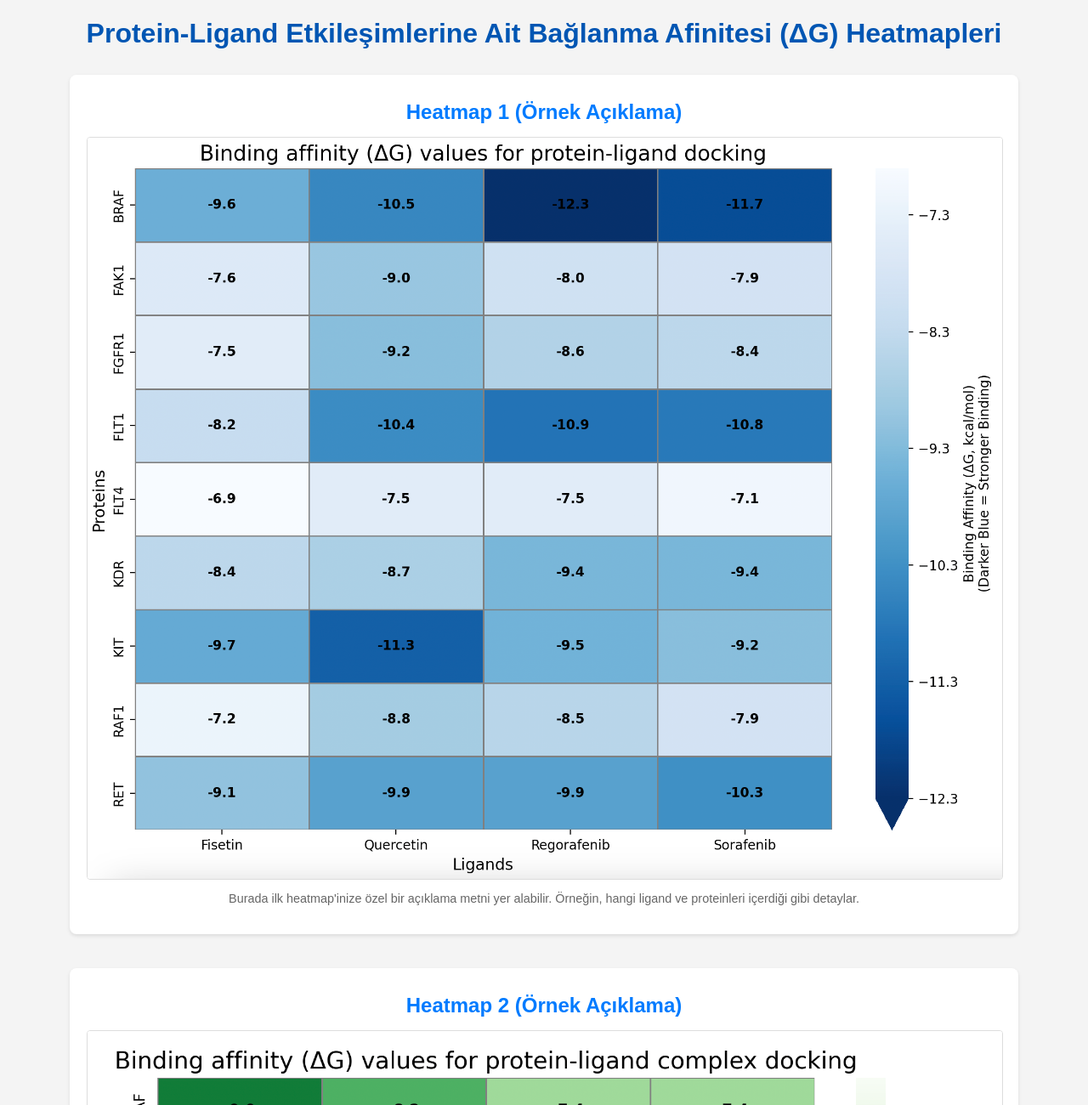
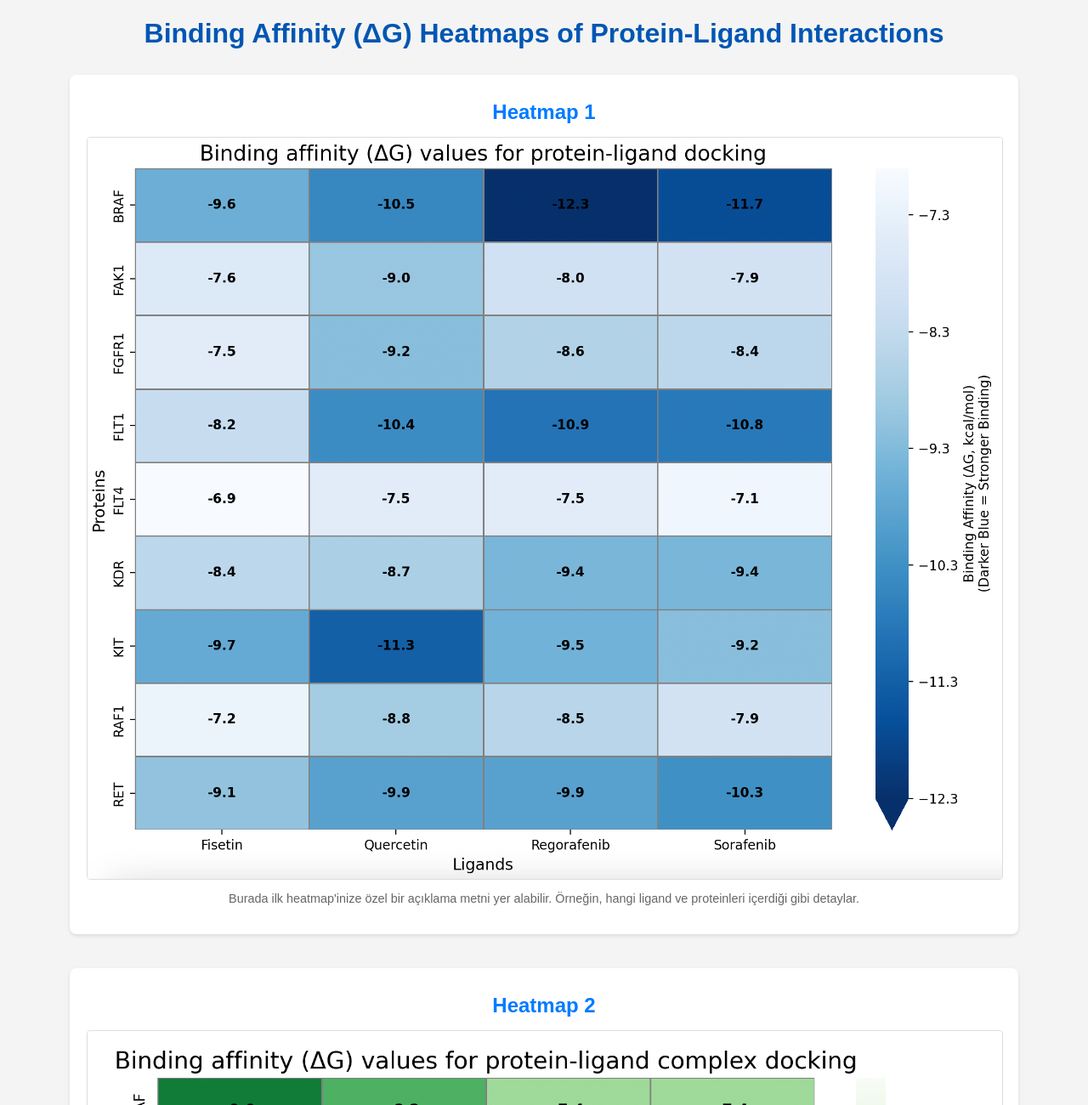
Before and after one commit to monkeyemir/Graduation-Project-Docking-Results, a plain HTML site: page index.html in a window 1280 px wide. Shown: the top 1300 px of the page at 85% size. Drawn offline with Linux system fonts and the light colour scheme.

Commit message:
Update index.html

```diff
--- a/index.html
+++ b/index.html
@@ -3,7 +3,7 @@
 <head>
     <meta charset="UTF-8">
     <meta name="viewport" content="width=device-width, initial-scale=1.0">
-    <title>Protein-Ligand Etkileşim Heatmapleri</title>
+    <title>Binding Affinity (ΔG) Heatmaps of Protein-Ligand Interactions</title>
     <style>
         body {
             font-family: Arial, sans-serif;
@@ -58,22 +58,22 @@
     </style>
 </head>
 <body>
-    <h1>Protein-Ligand Etkileşimlerine Ait Bağlanma Afinitesi (ΔG) Heatmapleri</h1>
+    <h1>Binding Affinity (ΔG) Heatmaps of Protein-Ligand Interactions</h1>
 
     <div class="heatmap-container">
-        <h2>Heatmap 1 (Örnek Açıklama)</h2>
+        <h2>Heatmap 1</h2>
         <img src="heatmap_1.png" alt="Heatmap 1">
         <p>Burada ilk heatmap'inize özel bir açıklama metni yer alabilir. Örneğin, hangi ligand ve proteinleri içerdiği gibi detaylar.</p>
     </div>
 
     <div class="heatmap-container">
-        <h2>Heatmap 2 (Örnek Açıklama)</h2>
+        <h2>Heatmap 2</h2>
         <img src="heatmap_2.png" alt="Heatmap 2">
         <p>İkinci heatmap'iniz için özel bir açıklama. Hangi verileri gösterdiğini burada belirtebilirsiniz.</p>
     </div>
 
     <div class="heatmap-container">
-        <h2>Heatmap 3 (Örnek Açıklama)</h2>
+        <h2>Heatmap 3</h2>
         <img src="heatmap_3.png" alt="Heatmap 3">
         <p>Üçüncü heatmap'iniz için özel bir açıklama. Detayları burada belirtmek faydalı olacaktır.</p>
     </div>
```
